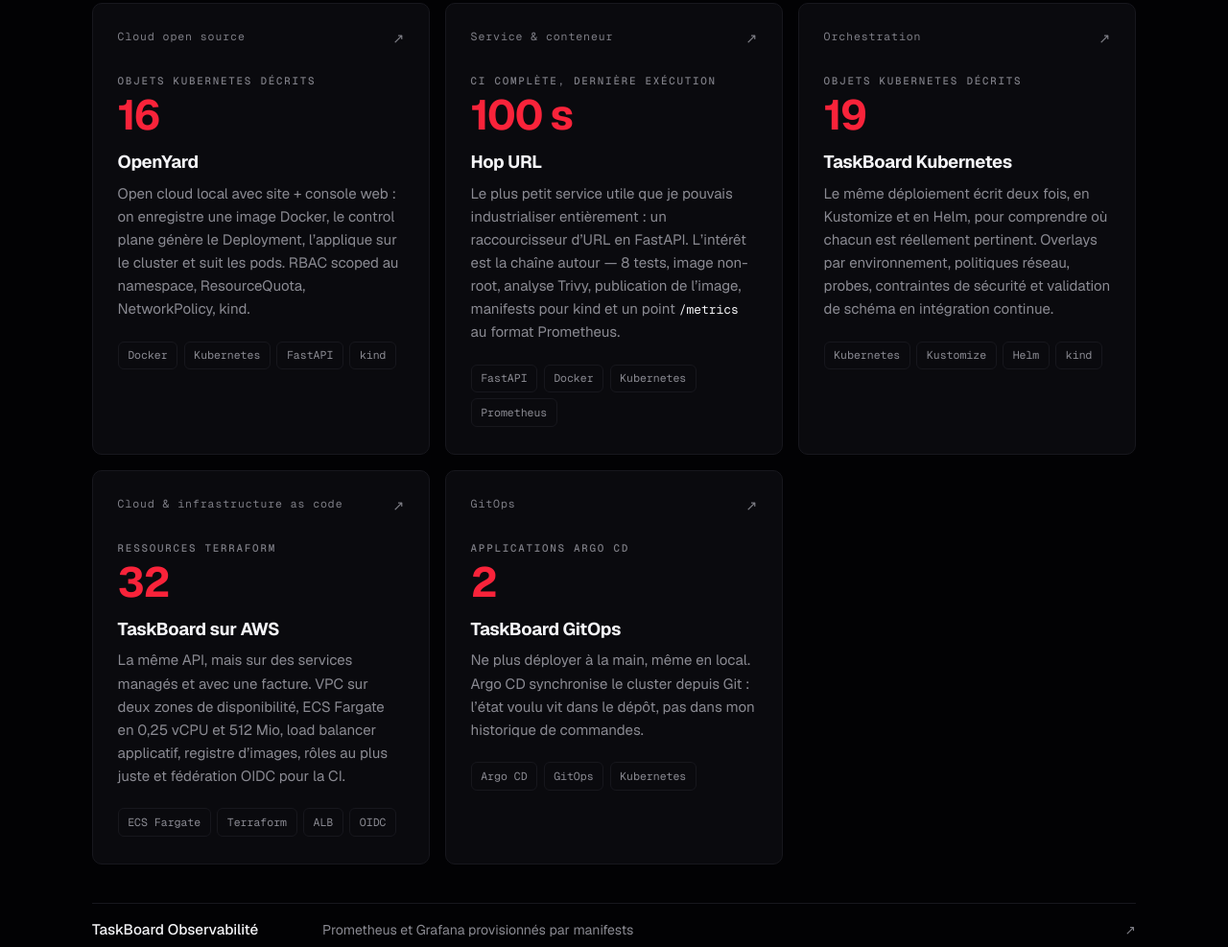
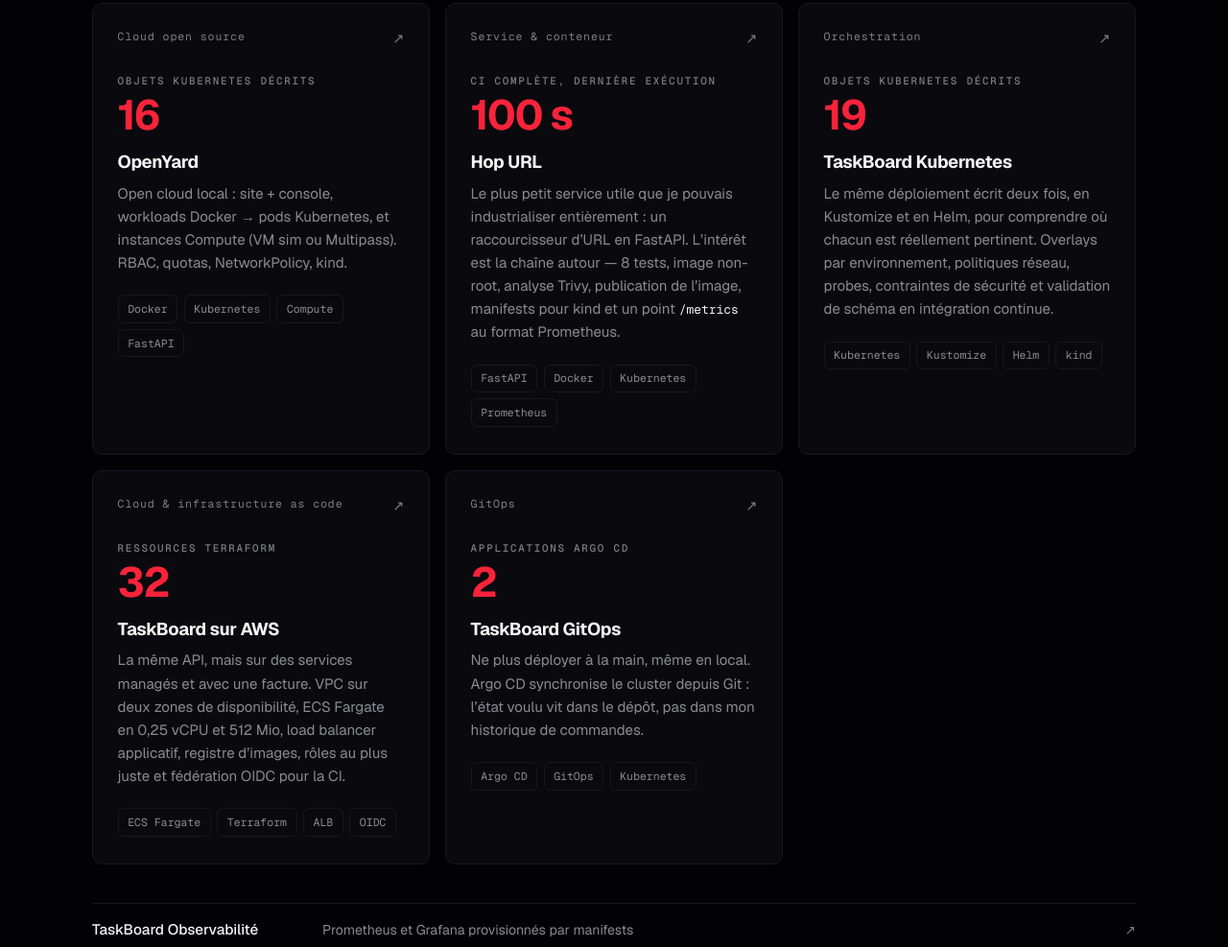
Before and after one commit to Curtis736/curtis-robert-portfolio, a website: page index.html in a window 1280 px wide. Shown: the part 3061-4048 px from the top of the page at 96% size. Drawn offline with Linux system fonts and the light colour scheme; animation ran at ten frames a second.

Commit message:
Mentionner le Compute VM dans la carte OpenYard

```diff
--- a/index.html
+++ b/index.html
@@ -263,15 +263,14 @@
             </div>
             <h3>OpenYard</h3>
             <p class="study-desc">
-              Open cloud local avec site + console web : on enregistre une image Docker, le
-              control plane génère le Deployment, l’applique sur le cluster et suit les pods.
-              RBAC scoped au namespace, ResourceQuota, NetworkPolicy, kind.
+              Open cloud local : site + console, workloads Docker → pods Kubernetes, et
+              instances Compute (VM sim ou Multipass). RBAC, quotas, NetworkPolicy, kind.
             </p>
             <ul class="chips">
               <li>Docker</li>
               <li>Kubernetes</li>
+              <li>Compute</li>
               <li>FastAPI</li>
-              <li>kind</li>
             </ul>
             <span class="study-arrow" aria-hidden="true">↗</span>
           </a>
```
